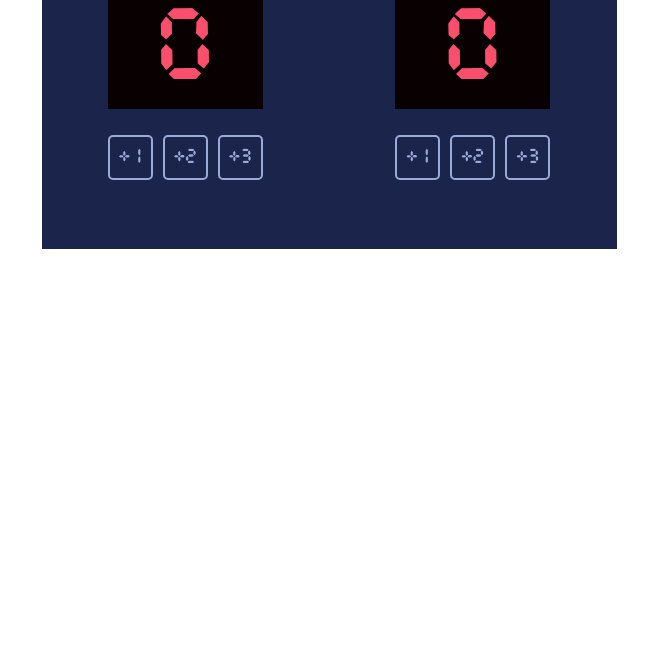
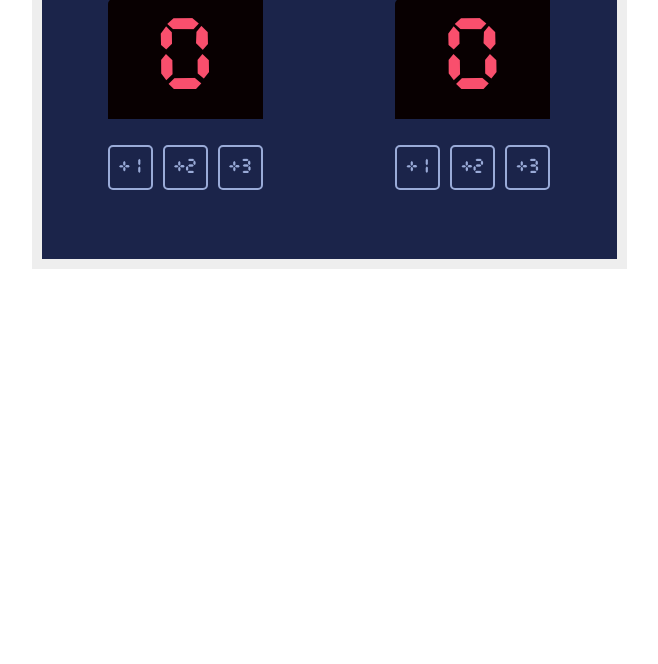
Before and after one commit to itsduzao/basketball-scoreboard, a plain HTML site: page index.html in a window 1280 px wide. Shown: the part 136-800 px from the top of the page, without its empty margins (311-969 px from the left). Drawn offline with Linux system fonts and the light colour scheme.

Commit message:
feat: add panel border color variable and apply border to container

```diff
--- a/style.css
+++ b/style.css
@@ -16,6 +16,8 @@
   --btn-font: #9AABD8;
 
   --bg-display: #080001;
+
+  --panel-border: #EEEEEE;
 }
 
 body {
@@ -35,6 +37,8 @@ body {
   display: flex;
   justify-content: space-around;
   align-items: center;
+
+  border: 10px solid var(--panel-border)
 }
 
 .panel {
```
